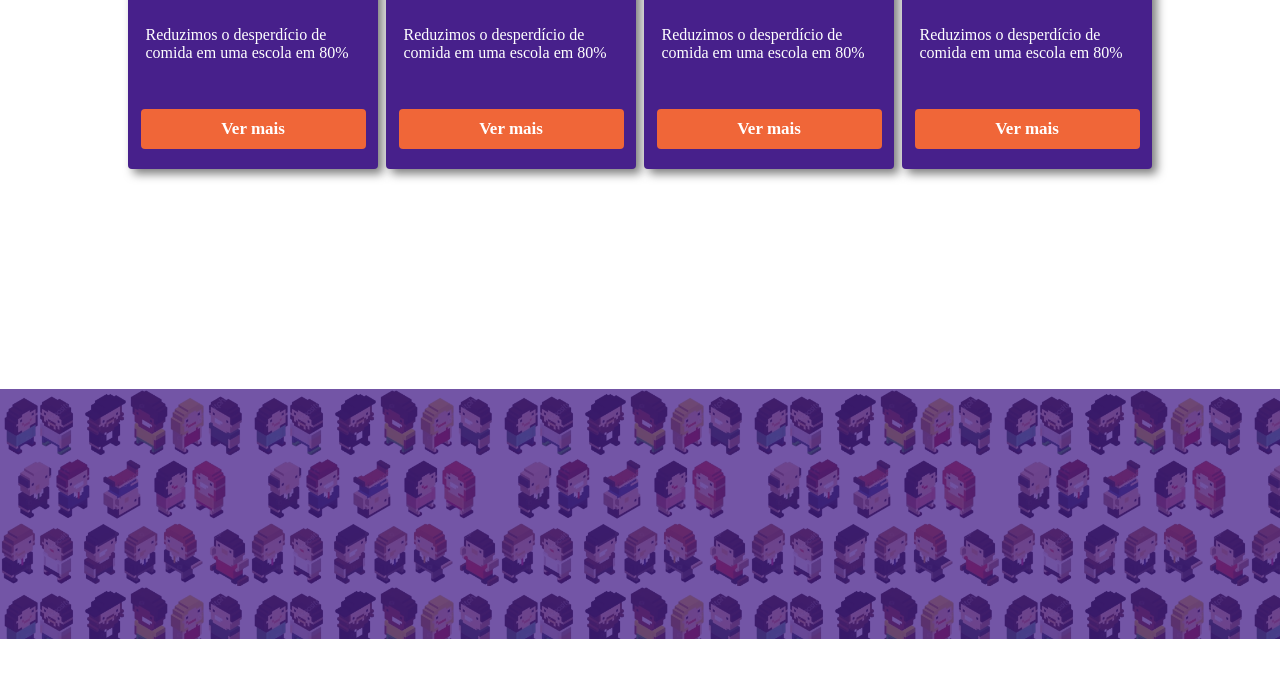
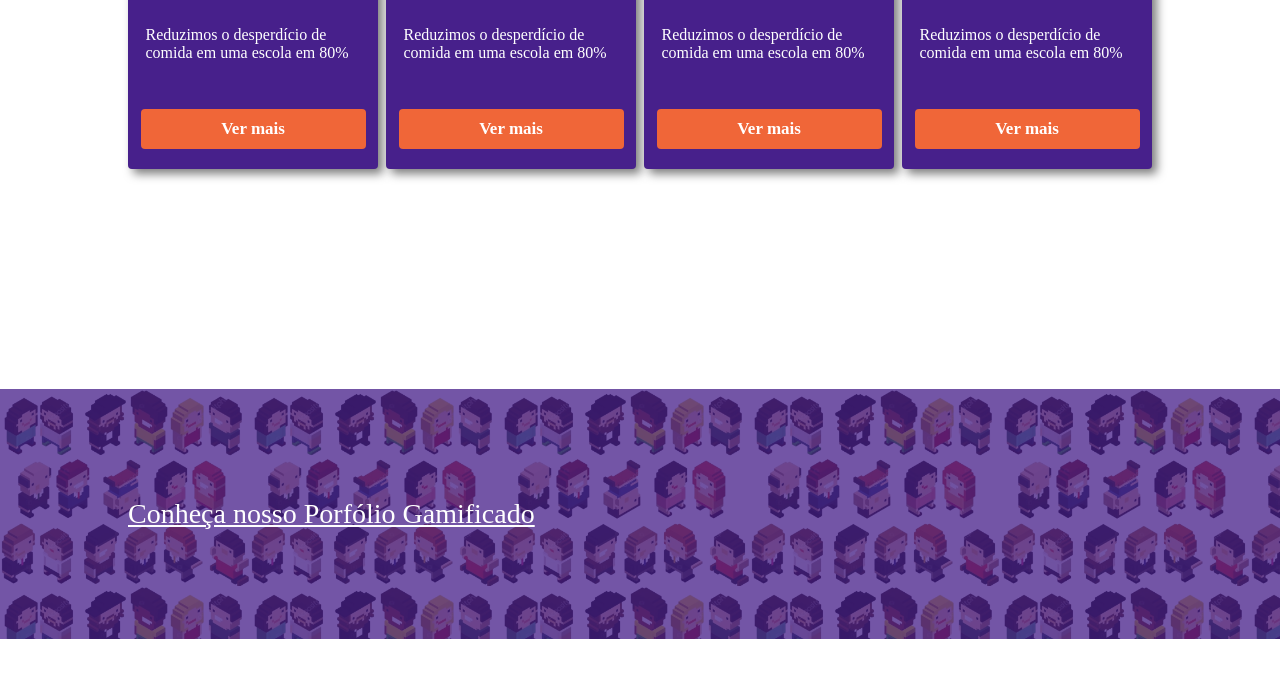
Before and after one commit to EllenFerreira18/gamificaai, a plain HTML site: page index.html in a window 1280 px wide. Shown: the part 1933-2610 px from the top of the page. Drawn offline with Linux system fonts and the light colour scheme; a web font is replaced by a local one.

Commit message:
feat: Seção Portfólio, feito com parallax

```diff
--- a/style.css
+++ b/style.css
@@ -206,6 +206,8 @@ h2 {
     background-repeat: repeat;
 
     background-attachment: fixed;
+
+    position: relative;
 }
 
 .filtro {
@@ -213,12 +215,34 @@ h2 {
     width: 100%;
 
     background-color: #47208bc2;
+
+    position: absolute;
+    top: 0;
+
+
+}
+
+#portfolio .container-grid {
+    height: 100%;
+
+    display: flex;
+    flex-direction: column;
+    justify-content: center;
+
 }
 
 #portfolio a {
+    width: fit-content;
+
     font-family: 'Anta';
     font-size: 28px;
 
     color: white;
 
+    z-index: 1;
+
 }
+
+#portfolio a:hover {
+    transform: scale(1.05);
+}
```
